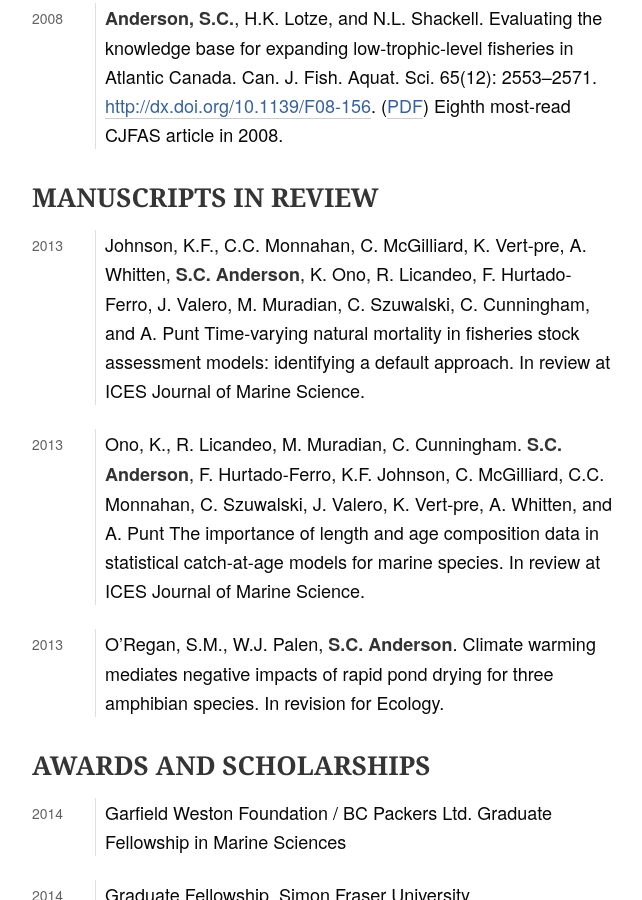
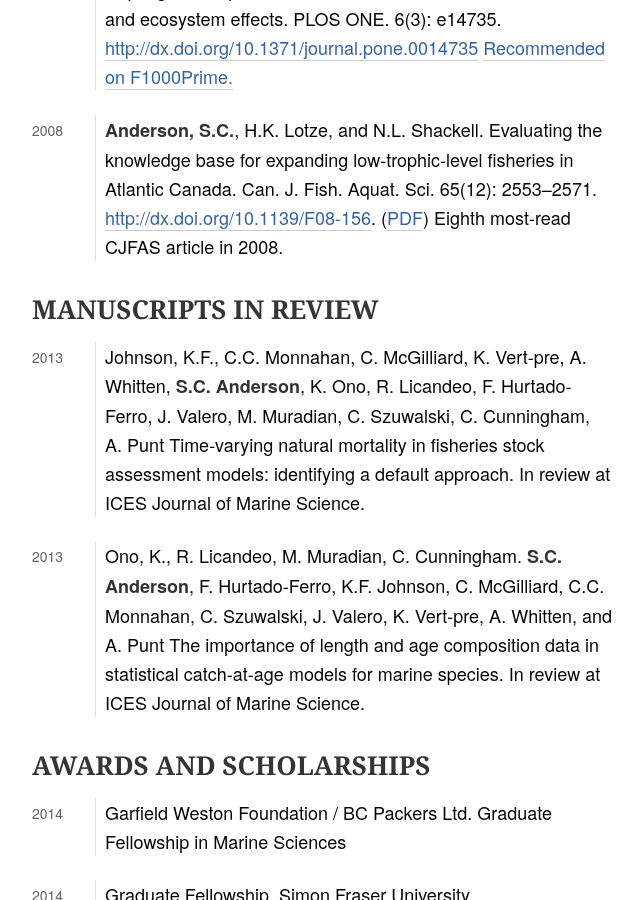
Before and after one commit to seananderson/seananderson.ca, a Jekyll site: the page built from cv.md, in a window 1280 px wide and 900 px high, scrolled down 2668 px. Shown: the whole window, without its empty margins (318-960 px from the left). Built offline with Jekyll 4.4.1, drawn with Linux system fonts in a browser that asks for light colours; Markdown is read by kramdown in place of the engine named in the settings; comment, search, counter and statistics services are not loaded; some of the changed text lies outside the part shown.

Commit message:
Update CV; remove trailing space; computer modern

```diff
--- a/cv.md
+++ b/cv.md
@@ -15,25 +15,25 @@
 
 2011--13
 :    Ph.D. Candidate, Simon Fraser University, Burnaby, Canada
-     Supervisors: Dr. Nicholas K. Dulvy and Dr. Andrew B. Cooper
+     Supervisors: Dr. Nicholas K. Dulvy and Dr. Andrew B. Cooper\
      Canadian Fulbright Scholar to the University of Washington in 2012--13
 
 2010
-:    M.Sc. Biology, Dalhousie University, Halifax, Canada
+:    M.Sc. Biology, Dalhousie University, Halifax, Canada\
      Thesis title: Trends, drivers, and ecosystem effects of expanding global
      invertebrate fisheries. Supervisor: Dr. Heike K. Lotze.
-     ([PDF][MSc:Thesis])
+     ([PDF][MSc:Thesis])\
      Canadian [Governor General's Academic Gold Medal][Governor General award]
      for the top-ranked Master's Natural Sciences and Engineering thesis at
      Dalhousie University in 2010
 
 2004--07
 :    B.Sc. (Hons.) Environmental Science, Dalhousie University, Halifax,
-     Canada
+     Canada\
      Thesis title: How sustainable are emerging low-trophic level fisheries
      on the Scotian Shelf? Supervisors: Dr. Heike K. Lotze and
      Dr. Ransom A. Myers.
-     ([PDF][HSc:Thesis])
+     ([PDF][HSc:Thesis])\
      First Class Honours & Environmental Programmes Honour Society Medal
 
 2001--03
@@ -123,7 +128,7 @@
 2013
 :    Johnson, K.F., C.C. Monnahan, C. McGilliard, K. Vert-pre, A. Whitten,
      **S.C. Anderson**, K. Ono, R. Licandeo, F. Hurtado-Ferro, J. Valero,
-     M. Muradian, C. Szuwalski, C. Cunningham, and A. Punt
+     M. Muradian, C. Szuwalski, C. Cunningham, A. Punt
      Time-varying natural mortality in fisheries stock assessment models:
      identifying a default approach.
      In review at ICES Journal of Marine Science.
@@ -135,11 +140,6 @@
      The importance of length and age composition data in statistical
      catch-at-age models for marine species.
      In review at ICES Journal of Marine Science.
-
-2013
-:    O'Regan, S.M., W.J. Palen, **S.C. Anderson**. Climate warming mediates
-     negative impacts of rapid pond drying for three amphibian species.
-     In revision for Ecology.
 
 # Awards and scholarships
 
```
Also changed, not shown: other parts of cv.md (+5 -0 lines), AndersonCV.txt (+9 -9 lines), 2 other files.
